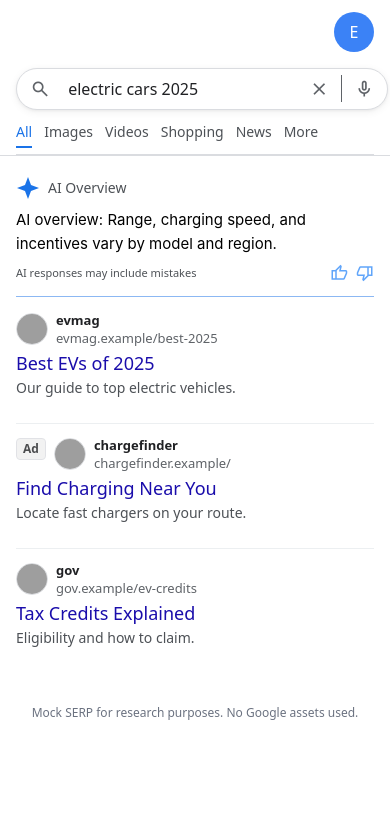
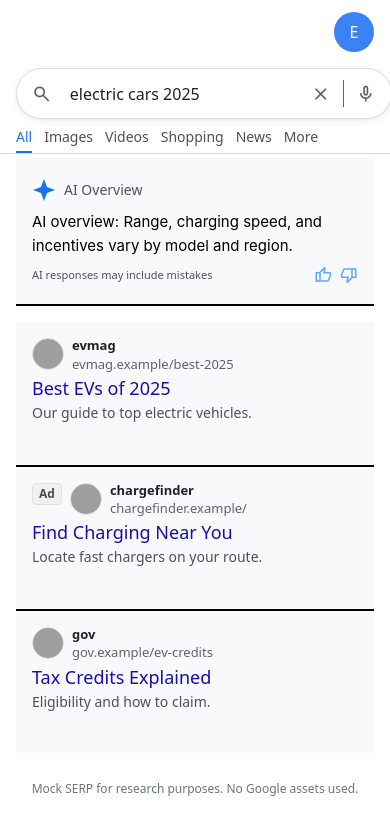
Before and after one commit to Eli-Roderick/Eli-Roderick.github.io, a React (Vite) app: page / in a window 390 px wide. Shown: the top 834 px of the page. Built offline with nearby package versions, Linux system fonts and the light colour scheme; grey boxes are pictures that could not be loaded.

Commit message:
Improvments to mobile look

```diff
--- a/src/App.jsx
+++ b/src/App.jsx
@@ -196,14 +196,14 @@ export default function App() {
       {/* Header */}
       <header className="search-header">
         {/* Profile row - mobile only */}
-        <div className="md:hidden flex justify-end pr-4 pt-3 pb-2">
+        <div className="md:hidden flex justify-end px-4 pt-3 pb-2">
           <div className="w-10 h-10 bg-blue-500 rounded-full flex items-center justify-center cursor-pointer" title="Profile">
             <span className="text-white text-base font-medium">E</span>
           </div>
         </div>
 
         {/* Top row: search bar + controls */}
-        <div className="pl-4 md:pl-48 pr-4 md:pr-6 pt-2 md:pt-6 pb-1 md:pb-3 flex items-center gap-4">
+        <div className="px-4 md:pl-48 md:pr-6 pt-2 md:pt-6 pb-1 md:pb-3 flex items-center gap-2 md:gap-4">
 
           <div className="flex-1">
             {/* Desktop search bar */}
@@ -267,7 +267,7 @@ export default function App() {
         </div>
 
         {/* Tabs row */}
-        <div className="pl-4 md:pl-52 pr-4 md:pr-6 mt-1 md:mt-2">
+        <div className="px-4 md:pl-52 md:pr-6 mt-0 md:mt-2">
           <nav className="tabs flex gap-3 md:gap-6 text-sm overflow-x-auto">
             {['All','Images','Videos','Shopping','News','More'].map((tab) => (
               <button
@@ -312,7 +312,7 @@ export default function App() {
       )}
 
       {/* Content */}
-      <main className="pl-4 md:pl-52 pr-4 md:pr-6 py-2 md:py-6">
+      <main className="px-4 md:pl-52 md:pr-6 py-1 md:py-6">
         {loading && <div>Loading…</div>}
         {error && <div className="text-red-600">{error}</div>}
         {!loading && !error && effectiveConfig && (
--- a/src/index.css
+++ b/src/index.css
@@ -235,7 +235,7 @@ body.light .search-bar { border: 1px solid #dadce0; box-shadow: 0 2px 8px rgba(0
 
   /* Mobile search bar adjustments */
   .search-bar {
-    padding: 0.4rem 0.7rem; /* Reduced padding on mobile */
+    padding: 0.7rem 0.8rem; /* Thicker search bar on mobile */
   }
 
   /* Ensure only one search bar shows */
@@ -257,4 +257,41 @@ body.light .search-bar { border: 1px solid #dadce0; box-shadow: 0 2px 8px rgba(0
   .search-header {
     padding-bottom: 0;
   }
+
+  /* Fix mobile overflow */
+  body {
+    overflow-x: hidden;
+  }
+
+  /* Hide double line under tabs on mobile */
+  .tabs-divider {
+    display: none;
+  }
+
+  /* Mobile content styling - grey background with black separators */
+  .ai-card {
+    background: #f8f9fa;
+    padding: 1rem;
+    margin-bottom: 0;
+  }
+
+  .ai-separator {
+    height: 2px;
+    background: #000;
+    margin: 0 0 1rem 0;
+    opacity: 1;
+  }
+
+  .result-card {
+    background: #f8f9fa;
+    padding: 1rem;
+    margin-bottom: 0;
+  }
+
+  .result-divider {
+    height: 2px;
+    background: #000;
+    margin: 0;
+    opacity: 1;
+  }
 }
--- a/src/pages/SearchPage.jsx
+++ b/src/pages/SearchPage.jsx
@@ -13,7 +13,7 @@ export default function SearchPage({ config, onResultClick }) {
         <div className="w-full max-w-[652px] px-0">
           {/* AI Overview */}
           {aiOverview?.show && (
-            <div className="mt-2 md:mt-4 mb-4">
+            <div className="mt-0 md:mt-4 mb-4">
               <AIOverview text={aiOverview.text} />
               <div className="ai-separator" />
             </div>
```
